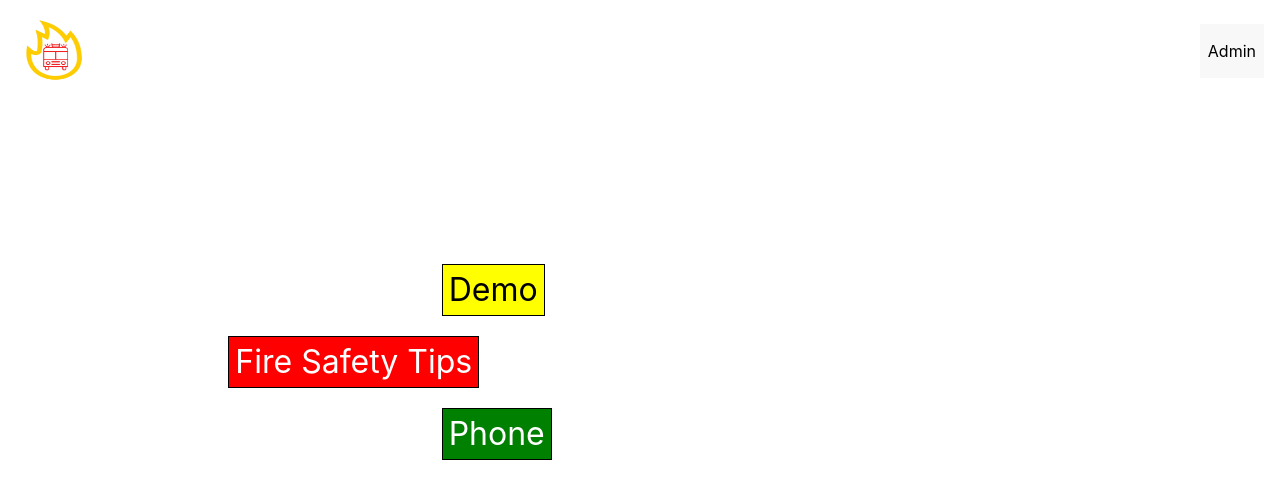
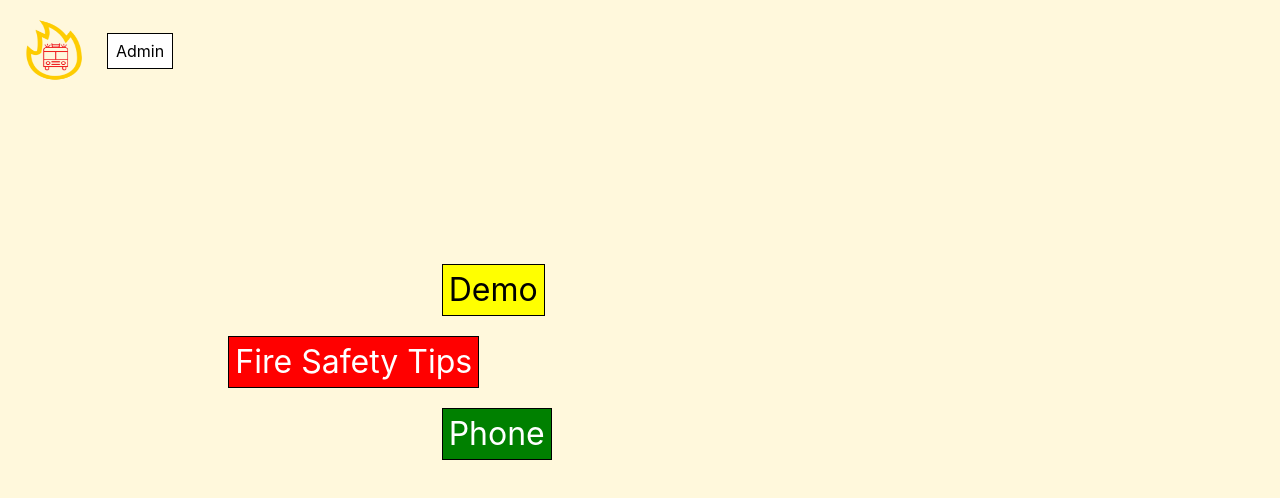
Before and after one commit to paulhewitt/Squadron, an Angular app in the folder squadron/: page / in a window 1280 px wide. Shown: the top 498 px of the page. Built offline with nearby package versions, Linux system fonts and the light colour scheme.

Commit message:
fix(app): fixed the nav, tips header, added background colors to home and tips

```diff
--- a/squadron/src/app/home/home.component.css
+++ b/squadron/src/app/home/home.component.css
@@ -1,5 +1,7 @@
 .body {
     padding-top: 33vh;
+    background-color: cornsilk;
+    height: 100vh;
 }
 
 .demoButton {
--- a/squadron/src/app/nav/nav.component.css
+++ b/squadron/src/app/nav/nav.component.css
@@ -10,11 +10,11 @@
 }
 
 .nav-item{
-    background-color:#F8F8F8;
-  border: none;
-  padding: 15px 32px;
     color: black !important;
     text-align: right;
+    border: 1px solid black;
+    padding: 5px;
+    background-color: white;
 }
 
 .active{
--- a/squadron/src/app/nav/nav.component.html
+++ b/squadron/src/app/nav/nav.component.html
@@ -1,22 +1,9 @@
 <nav class="navbar navbar-expand-lg navbar-light bg-transparent">
   <a class="navbar-brand" [routerLink]="''"><img src="../../assets/logo.png" height="75px" width="75px" class="d-inline-block align-top" alt="Squadron Logo"></a>
-  <button class="navbar-toggler" type="button" data-toggle="collapse" data-target="#navbarNav"
-      aria-controls="navbarNav" aria-expanded="false" aria-label="Toggle navigation">
-      <span class="navbar-toggler-icon"></span>
-  </button>
-  <div class="collapse navbar-collapse" id="navbarNav">
+  <div id="navbarNav">
       <div class="navbar-nav ml-auto">
-          <!-- <a class="nav-item nav-link" [routerLink]="''" routerLinkActive="active"
-              [routerLinkActiveOptions]="{exact:true}">Home</a>
-          <a class="nav-item nav-link" [routerLink]="'/demo'" routerLinkActive="active"
-              [routerLinkActiveOptions]="{exact:true}">Demo</a>
-          <a class="nav-item nav-link" [routerLink]="'/tips'" routerLinkActive="active"
-              [routerLinkActiveOptions]="{exact:true}">Tips</a>
-              <a class="nav-item nav-link" [routerLink]="'/phone'" routerLinkActive="active"
-              [routerLinkActiveOptions]="{exact:true}">Phone</a> -->
-              <button type="submit" class="nav-item nav-link" [routerLink]="'/admin'" routerLinkActive="active"
+              <button class="nav-item nav-link" [routerLink]="'/admin'" routerLinkActive="active"
               [routerLinkActiveOptions]="{exact:true}">Admin</button>
-
       </div>
   </div>
 </nav>
--- a/squadron/src/app/tips/tips.component.css
+++ b/squadron/src/app/tips/tips.component.css
@@ -24,3 +24,8 @@ a {
 .panel-body{
     padding:10px;
 }
+
+.faqs {
+    background-color: cornsilk;
+    height: 100vh;
+}
--- a/squadron/src/app/tips/tips.component.html
+++ b/squadron/src/app/tips/tips.component.html
@@ -1,11 +1,6 @@
-
- <header>
-  <h1>  Fire Safety Tips </h1>
-</header>
-
 <body>
   <section class="faqs" id="faq">
-
+    <h1>Fire Safety Tips</h1>
     <div class="col-lg-10 offset-lg-1 col-12">
       <div class="panel-group" id="accordion">
         <div class="panel panel-default">
```
Lines whose indentation alone changed are shown as unchanged.
